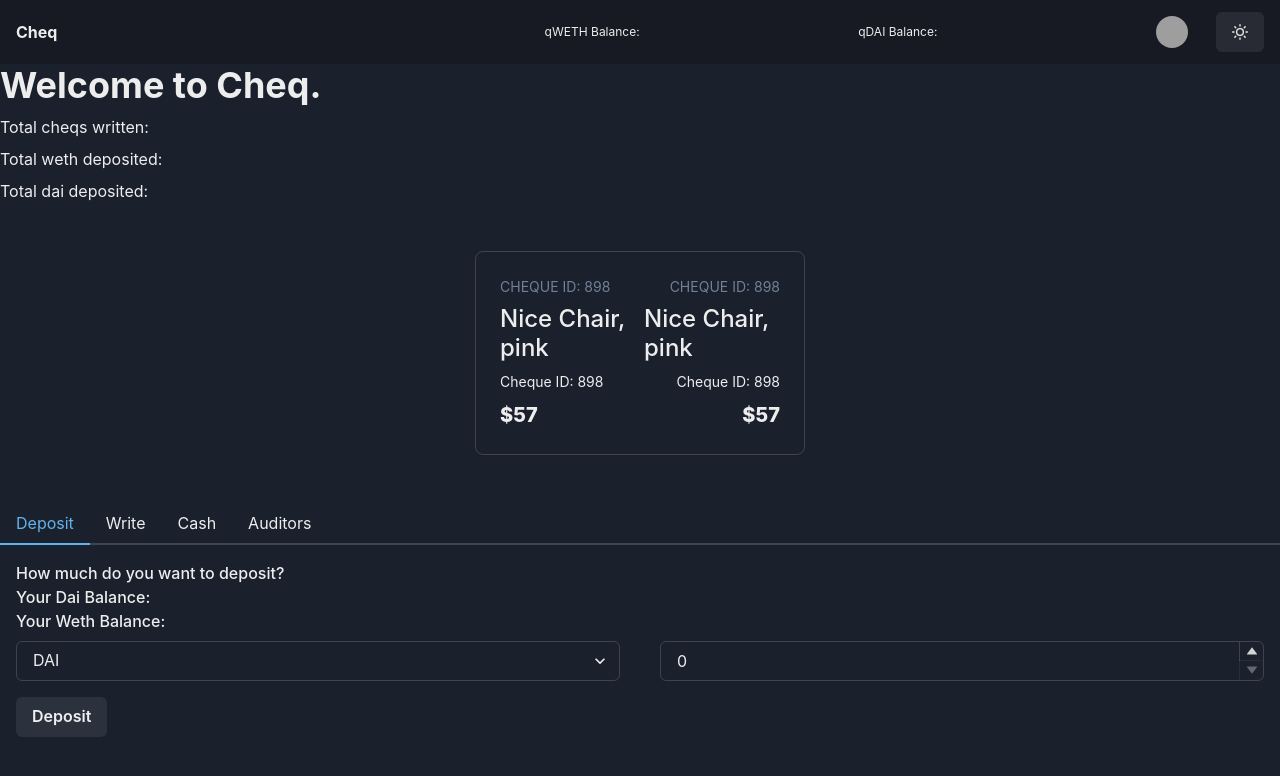
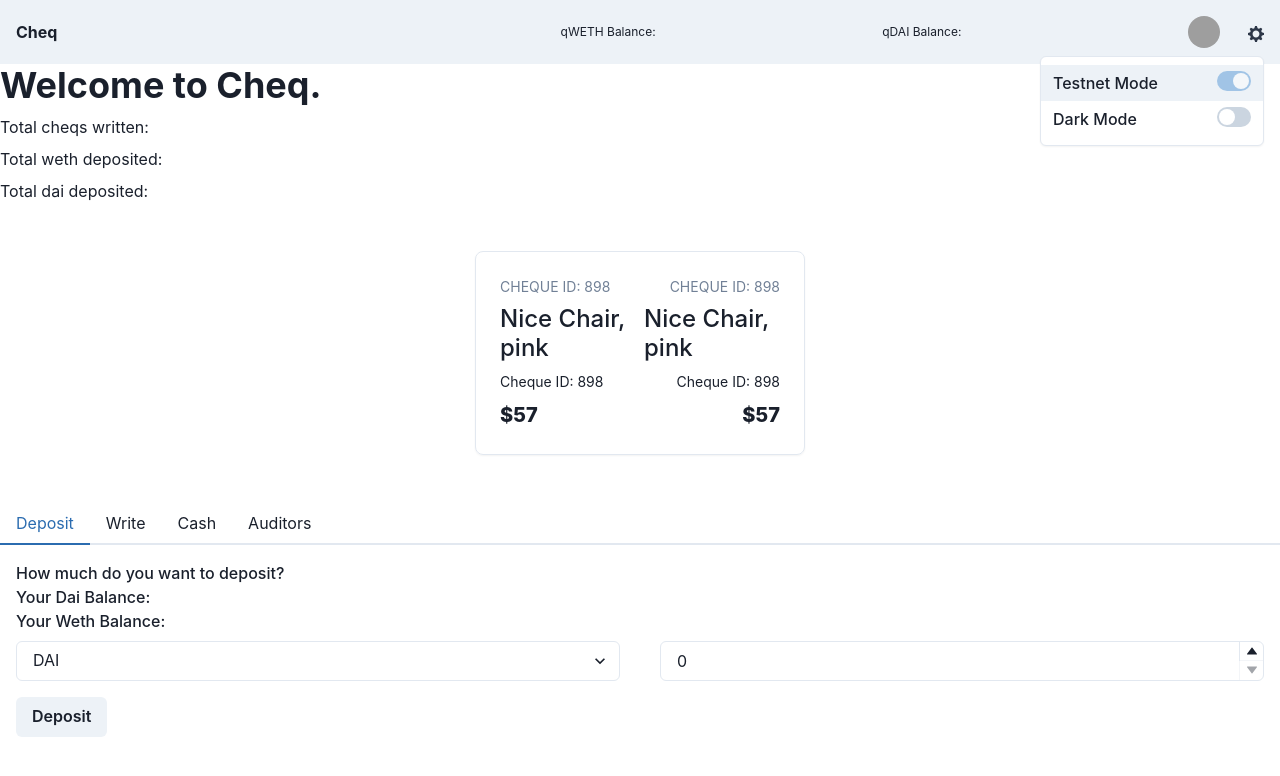
Before and after one commit to denotalabs/denota-app, a Next.js app: page / in a window 1280 px wide. Both pictures are taken after a click on the button 1239 px from the left and 32 px from the top of the page. Shown: the top 776 px of the page. Built offline with nearby package versions, Linux system fonts and the light colour scheme; grey boxes are pictures that could not be loaded.

Commit message:
Settings toggle

```diff
--- a/src/components/Nav.tsx
+++ b/src/components/Nav.tsx
@@ -12,6 +12,7 @@ import { MoonIcon, SunIcon } from "@chakra-ui/icons";
 
 import NavbarUser from "./NavbarUser";
 import type { BlockchainData } from "../hooks/useBlockchainData";
+import SettingsCog from "./SettingsCog";
 
 interface Props {
   blockchainState: BlockchainData;
@@ -34,9 +35,7 @@ export default function Nav({ blockchainState }: Props) {
           <Flex alignItems={"center"}>
             <Stack direction={"row"} spacing={7}>
               <NavbarUser />
-              <Button onClick={toggleColorMode}>
-                {colorMode === "light" ? <MoonIcon /> : <SunIcon />}
-              </Button>
+              <SettingsCog />
             </Stack>
           </Flex>
         </Flex>
--- /dev/null
+++ b/src/components/SettingsCog.tsx
@@ -0,0 +1,70 @@
+import { ReactNode } from "react";
+
+import {
+  Avatar,
+  Button,
+  Link,
+  Menu,
+  MenuButton,
+  MenuList,
+  MenuItem,
+  MenuDivider,
+  Center,
+  useColorModeValue,
+  useColorMode,
+  FormControl,
+  Switch,
+  FormLabel,
+} from "@chakra-ui/react";
+
+import { SettingsIcon, MoonIcon, SunIcon } from "@chakra-ui/icons";
+
+export default function SettingsCog() {
+  const { colorMode, toggleColorMode } = useColorMode();
+
+  return (
+    <Menu>
+      <MenuButton
+        as={Button}
+        rounded={"full"}
+        variant={"link"}
+        cursor={"pointer"}
+        minW={0}
+      >
+        <SettingsIcon />
+      </MenuButton>
+      <MenuList alignItems={"center"}>
+        <MenuItem closeOnSelect={false}>
+          <FormControl
+            display="flex"
+            alignItems="space-between"
+            justifyContent="space-between"
+          >
+            <FormLabel htmlFor="testnet-mode" mb="0">
+              Testnet Mode
+            </FormLabel>
+            <Switch isChecked disabled={true} id="testnet-mode" />
+          </FormControl>
+        </MenuItem>
+        <MenuItem closeOnSelect={false}>
+          <FormControl
+            display="flex"
+            alignItems="space-between"
+            justifyContent="space-between"
+          >
+            <FormLabel htmlFor="dark-mode" mb="0">
+              Dark Mode
+            </FormLabel>
+            <Switch
+              onChange={() => {
+                toggleColorMode();
+              }}
+              isChecked={colorMode === "dark"}
+              id="dark-mode"
+            />
+          </FormControl>
+        </MenuItem>
+      </MenuList>
+    </Menu>
+  );
+}
```
Also changed, not shown: src/components/flows/AuditorFlow.tsx (line endings or trailing spaces), 1 other file (tests, documents, lock files or other folders).
